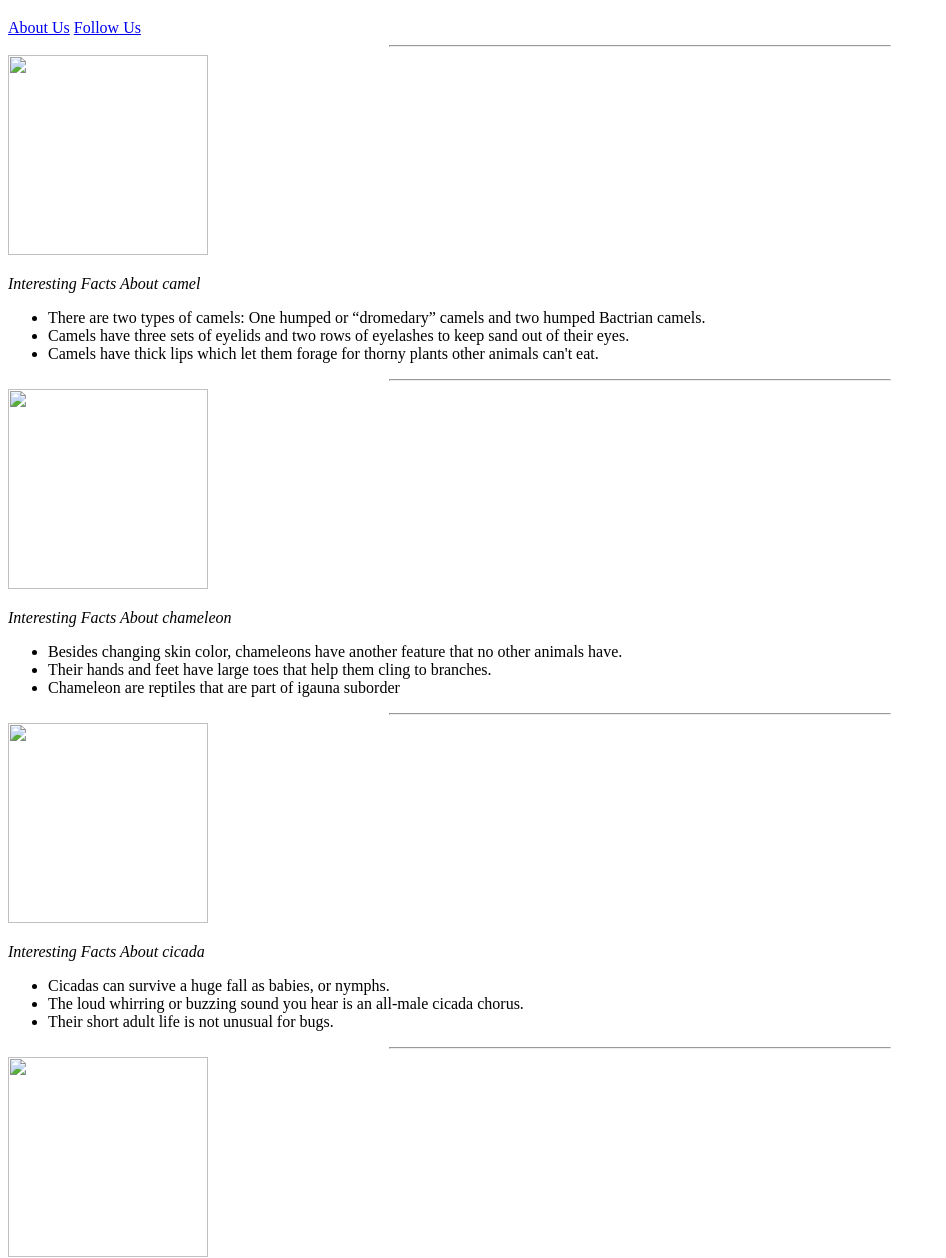
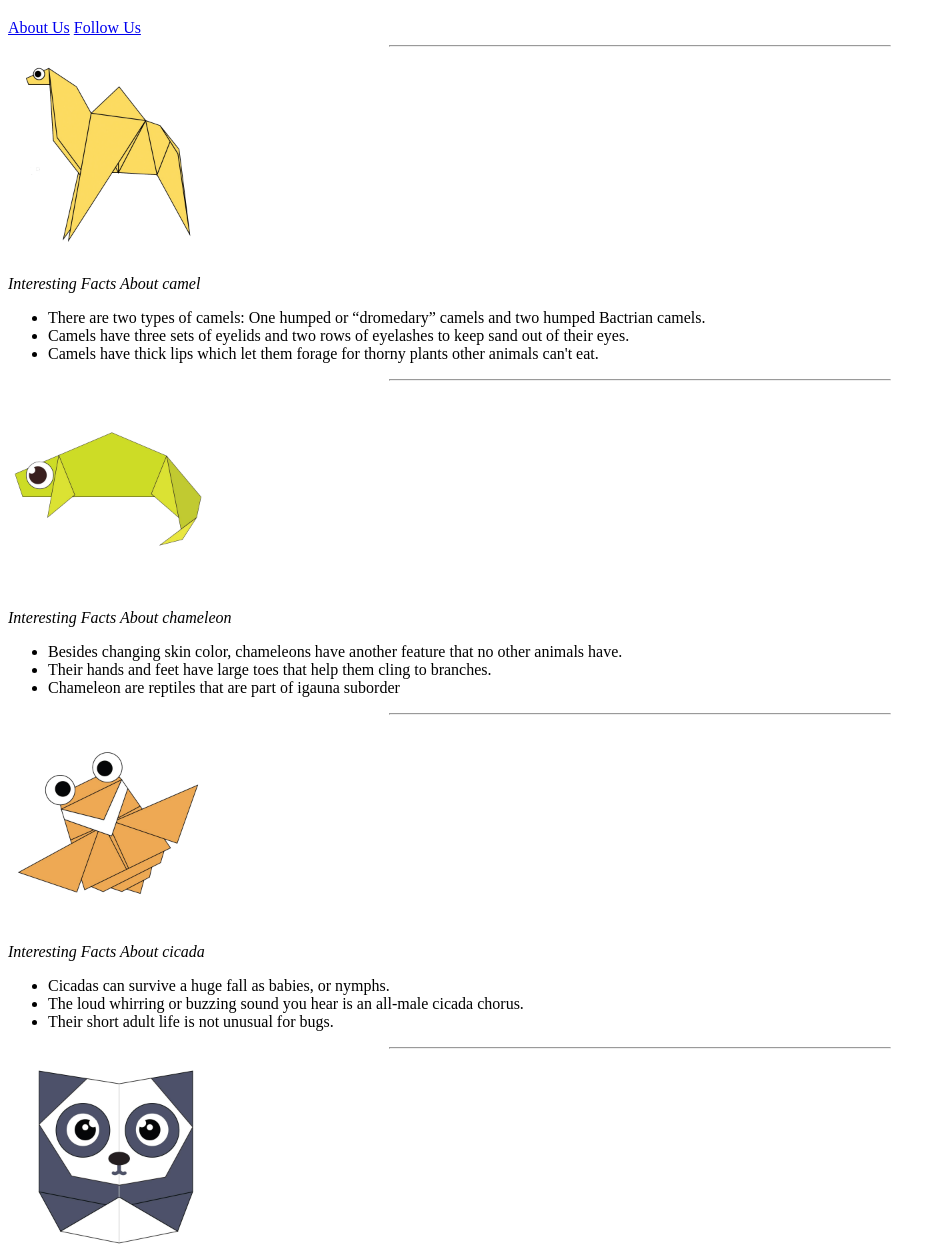
Before and after one commit to abhigna21/PRO-49, a plain HTML site: page index.html in a window 1280 px wide. Shown: the part 61-1319 px from the top of the page, without its empty margins (0-946 px from the left). Drawn offline with Linux system fonts and the light colour scheme.

Commit message:
Update index.html

```diff
--- a/index.html
+++ b/index.html
@@ -18,7 +18,7 @@
 
 <hr width=500px>
 <a  href="http://origami.me/camel/">
-<img src="images/camel.png " width="200px" height="200px"></a>
+<img src="camel.png " width="200px" height="200px"></a>
 <p><i>Interesting Facts About camel</i></p>
 <ul>
 <li>There are two types of camels: One humped or “dromedary” camels and two humped Bactrian camels.</li>
@@ -29,7 +29,7 @@
 
 <hr width=500px>
 <a  href="http://origami.me/chameleon/">
-<img src="images/chameleon.png " width="200px" height="200px"></a>
+<img src="chameleon.png " width="200px" height="200px"></a>
 <p><i>Interesting Facts About chameleon</i></p>
 <ul>
   <li>Besides changing skin color, chameleons have another feature that no other animals have.</li>
@@ -40,7 +40,7 @@
 
 <hr width=500px>
 <a  href="http://origami.me/cicada/">
-<img src="images/cicada.png " width="200px" height="200px"></a>
+<img src="cicada.png " width="200px" height="200px"></a>
 <p><i>Interesting Facts About cicada</i></p>
 <ul>
   <li>Cicadas can survive a huge fall as babies, or nymphs.</li>
@@ -51,7 +51,7 @@
 
 <hr width=500px>
 <a  href="http://origami.me/panda/">
-<img src="images/panda.png " width="200px" height="200px"></a>
+<img src="panda.png " width="200px" height="200px"></a>
 <p>><i>Interesting Facts About panda/i></p>
 <ul>
   <li>Giant pandas are good at climbing trees and can also swim.</li>
@@ -62,7 +62,7 @@
 
 <hr width=500px>
 <a  href="http://origami.me/pigeon/">
-<img src="images/pigeon.png " width="200px" height="200px"></a>
+<img src="pigeon.png " width="200px" height="200px"></a>
 <p>><i>Interesting Facts About pigeon/i></p>
 <ul>
   <li>Pigeons are incredibly complex and intelligent animals.</li>
@@ -73,7 +73,7 @@
 
   <hr width=500px>
 <a  href="http://origami.me/teddy/"></a>
-<img src="images/teddy.png " width="200px" height="200px"></a>
+<img src="teddy.png " width="200px" height="200px"></a>
 <p>><i>Interesting Facts About Teddy /i></p>
 <ul>
   <li>The teddy was named after President Theodore Roosevelt, after he refused to shoot a bear during a 1902 hunting trip.</li>
```
